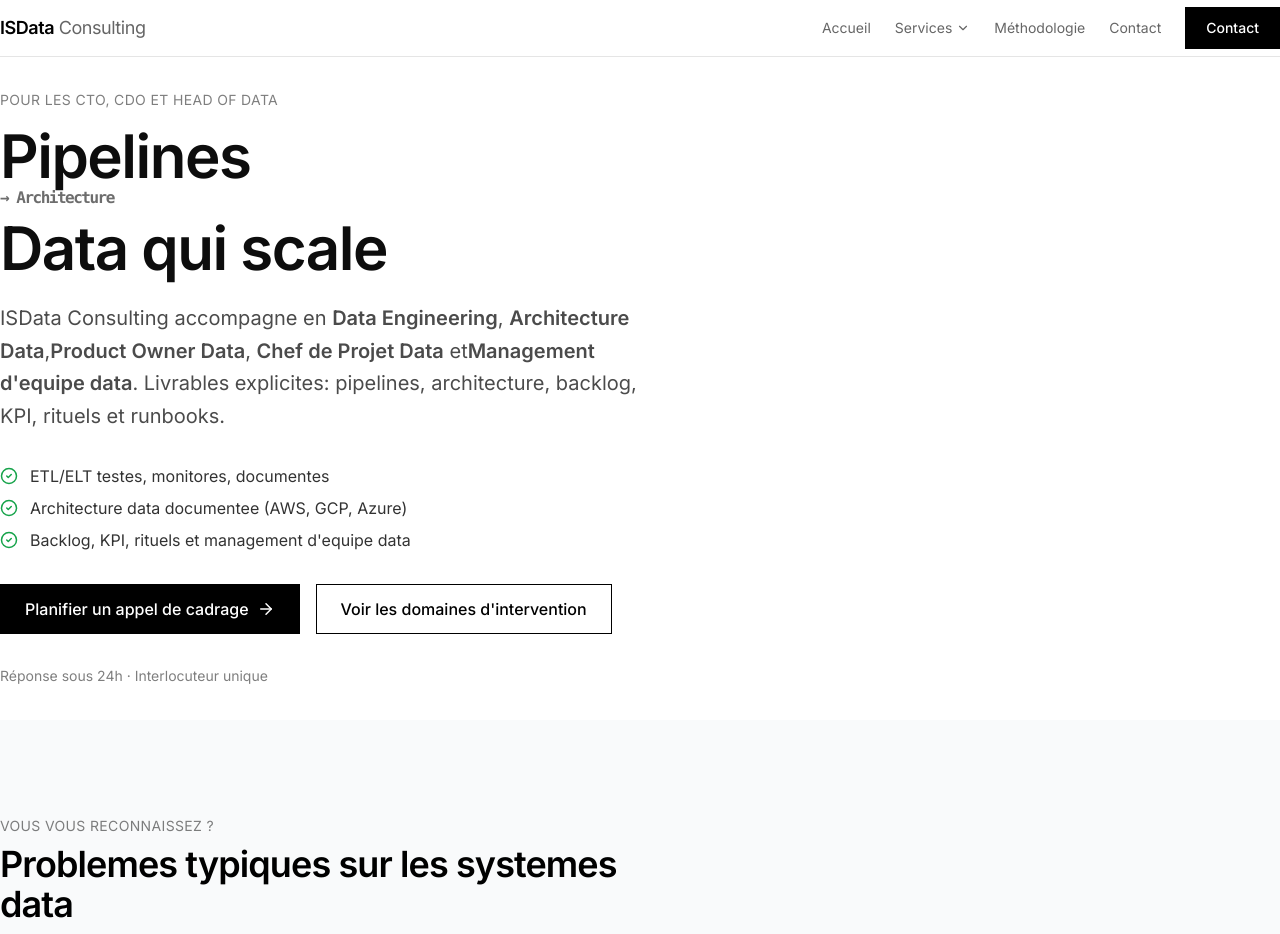
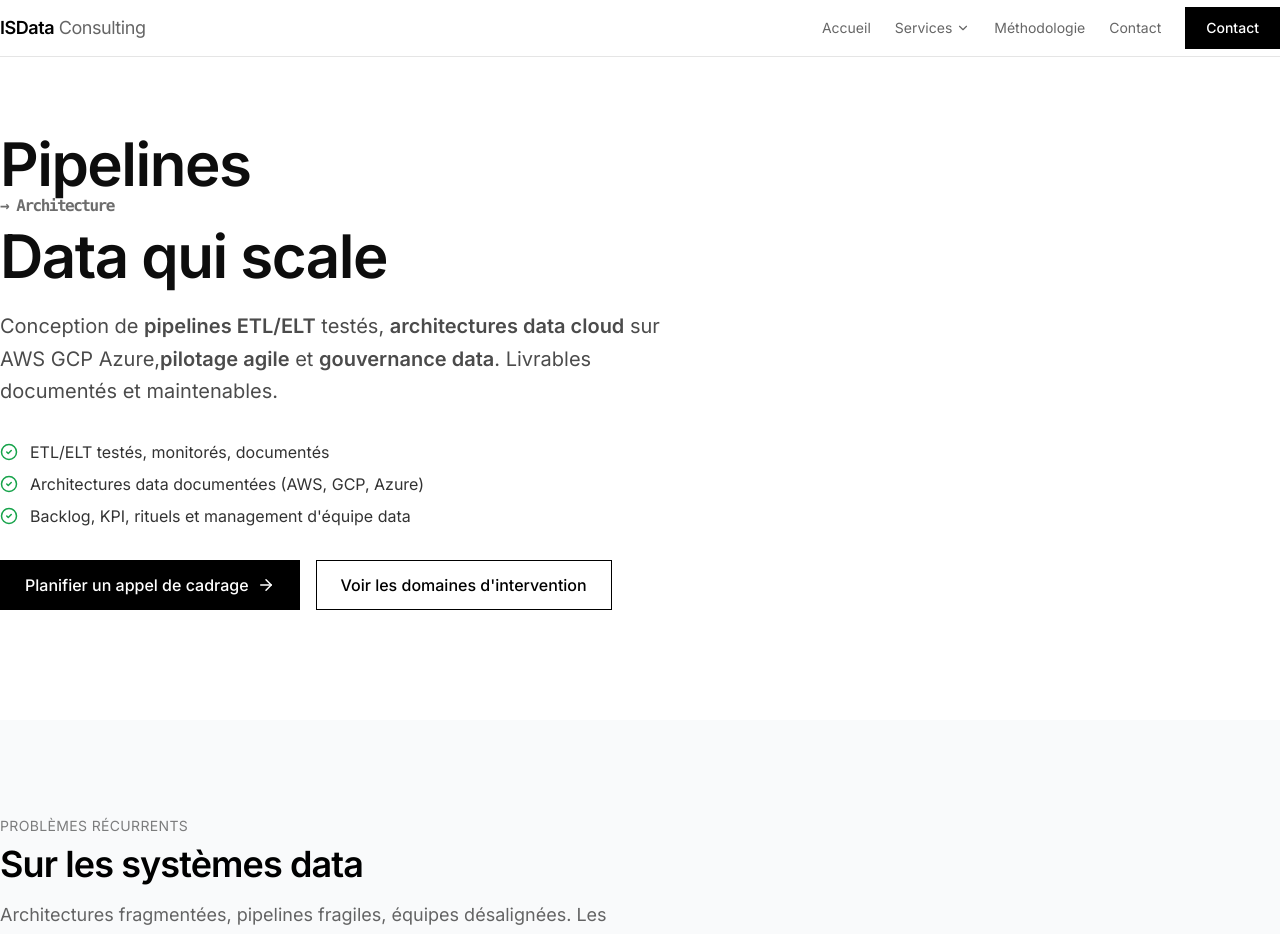
Before and after one commit to ngsanogo/isdataconsulting.com, a React (Vite) app: page / in a window 1280 px wide. Shown: the top 934 px of the page. Built offline with nearby package versions, Linux system fonts and the light colour scheme.

Commit message:
refactor: remove marketing bullshit for technical credibility

```diff
--- a/index.html
+++ b/index.html
@@ -7,7 +7,7 @@
     <title>Consultant Data Engineering & Architecture Data Cloud | ISData Consulting</title>
     <meta
       name="description"
-      content="Expert consultant data engineering, architecture data cloud (AWS, GCP, Azure) et Product Owner Data. Pipelines ETL/ELT, Data Mesh, Lakehouse. Évaluation gratuite de votre architecture."
+      content="Consultant en data engineering et architecture cloud. Conception de pipelines ETL/ELT testés, architectures data scalables (AWS GCP Azure), pilotage agile et gouvernance data."
     />
     <meta
       name="keywords"
@@ -22,7 +22,7 @@
     />
     <meta
       property="og:description"
-      content="Expert en data engineering, architecture cloud et pilotage de produits data. Transformez vos données en avantage compétitif."
+      content="Conception de pipelines ETL/ELT testés, architectures data cloud (AWS GCP Azure), pilotage agile et gouvernance data. Livrables documentés et maintenables."
     />
     <meta
       property="og:image"
@@ -35,7 +35,7 @@
     <meta name="twitter:title" content="Consultant Data Engineering & Architecture | ISData" />
     <meta
       name="twitter:description"
-      content="Expert data engineering, architecture cloud, Product Owner Data. +10 ans d'expérience."
+      content="Consultant data engineering, architecture cloud (AWS GCP Azure), pilotage agile. Pipelines testés, architectures documentées, gouvernance data."
     />
 
     <link rel="icon" type="image/svg+xml" href="/logo.svg" />
--- a/src/components/HeroSection.tsx
+++ b/src/components/HeroSection.tsx
@@ -2,9 +2,9 @@ import { ArrowRight } from "lucide-react";
 import FeatureList from "./FeatureList";
 
 const VALUE_POINTS = [
-  "ETL/ELT testes, monitores, documentes",
-  "Architecture data documentee (AWS, GCP, Azure)",
-  "Backlog, KPI, rituels et management d'equipe data",
+  "ETL/ELT testés, monitorés, documentés",
+  "Architectures data documentées (AWS, GCP, Azure)",
+  "Backlog, KPI, rituels et management d'équipe data",
 ] as const;
 
 export default function HeroSection() {
@@ -12,10 +12,6 @@ export default function HeroSection() {
     <section className="min-h-[90vh] flex items-center pt-14">
       <div className="container mx-auto">
         <div className="max-w-3xl">
-          <p className="text-sm opacity-50 mb-4 tracking-wide uppercase">
-            Pour les CTO, CDO et Head of Data
-          </p>
-
           <h1 className="text-4xl sm:text-5xl lg:text-6xl font-bold leading-[1.15] tracking-tight mb-6 text-black/95 dark:text-white/95">
             <span className="block">Pipelines</span>
             <span className="block text-base font-mono opacity-60 mb-2">→ Architecture</span>
@@ -23,10 +19,8 @@ export default function HeroSection() {
           </h1>
 
           <p className="text-xl opacity-70 leading-relaxed mb-8 max-w-2xl">
-            ISData Consulting accompagne en <strong>Data Engineering</strong>, <strong>Architecture Data</strong>,
-            <strong>Product Owner Data</strong>, <strong>Chef de Projet Data</strong> et
-            <strong>Management d'equipe data</strong>.
-            Livrables explicites: pipelines, architecture, backlog, KPI, rituels et runbooks.
+            Conception de <strong>pipelines ETL/ELT</strong> testés, <strong>architectures data cloud</strong> sur AWS GCP Azure,
+            <strong>pilotage agile</strong> et <strong>gouvernance data</strong>. Livrables documentés et maintenables.
           </p>
 
           <ul className="space-y-2 mb-8">
@@ -42,10 +36,6 @@ export default function HeroSection() {
               Voir les domaines d'intervention
             </a>
           </div>
-
-          <p className="text-sm opacity-50">
-            Réponse sous 24h · Interlocuteur unique
-          </p>
         </div>
       </div>
     </section>
--- a/src/components/ProblemsSection.tsx
+++ b/src/components/ProblemsSection.tsx
@@ -46,9 +46,9 @@ export default function ProblemsSection() {
     <section className="section bg-gray-50 dark:bg-gray-900/30">
       <div className="container mx-auto">
         <SectionHeader
-          tag="Vous vous reconnaissez ?"
-          title="Problemes typiques sur les systemes data"
-          description="Nous intervenons quand la donnee ralentit l'analyse, la delivery ou la gouvernance."
+          tag="Problèmes récurrents"
+          title="Sur les systèmes data"
+          description="Architectures fragmentées, pipelines fragiles, équipes désalignées. Les problèmes types que nous résolvons."
         />
 
         <div className="grid md:grid-cols-2 lg:grid-cols-3 gap-6">
--- a/src/components/SocialProofSection.tsx
+++ b/src/components/SocialProofSection.tsx
@@ -86,24 +86,7 @@ export default function SocialProofSection() {
           </div>
         </div>
 
-        <div className="mt-12 p-6 bg-black dark:bg-white text-white dark:text-black">
-          <div className="flex flex-col md:flex-row md:items-center gap-6">
-            <div className="flex-grow">
-              <h3 className="font-semibold text-lg mb-2">
-                La différence ISData Consulting
-              </h3>
-              <p className="opacity-70">
-                Un interlocuteur unique, des livrables explicites et une execution directe.
-              </p>
-            </div>
-            <a
-              href="#contact"
-              className="shrink-0 px-6 py-3 bg-white dark:bg-black text-black dark:text-white font-medium hover:opacity-80 transition-opacity"
-            >
-              Planifier un appel de cadrage
-            </a>
-          </div>
-        </div>
+
       </div>
     </section>
   );
```
